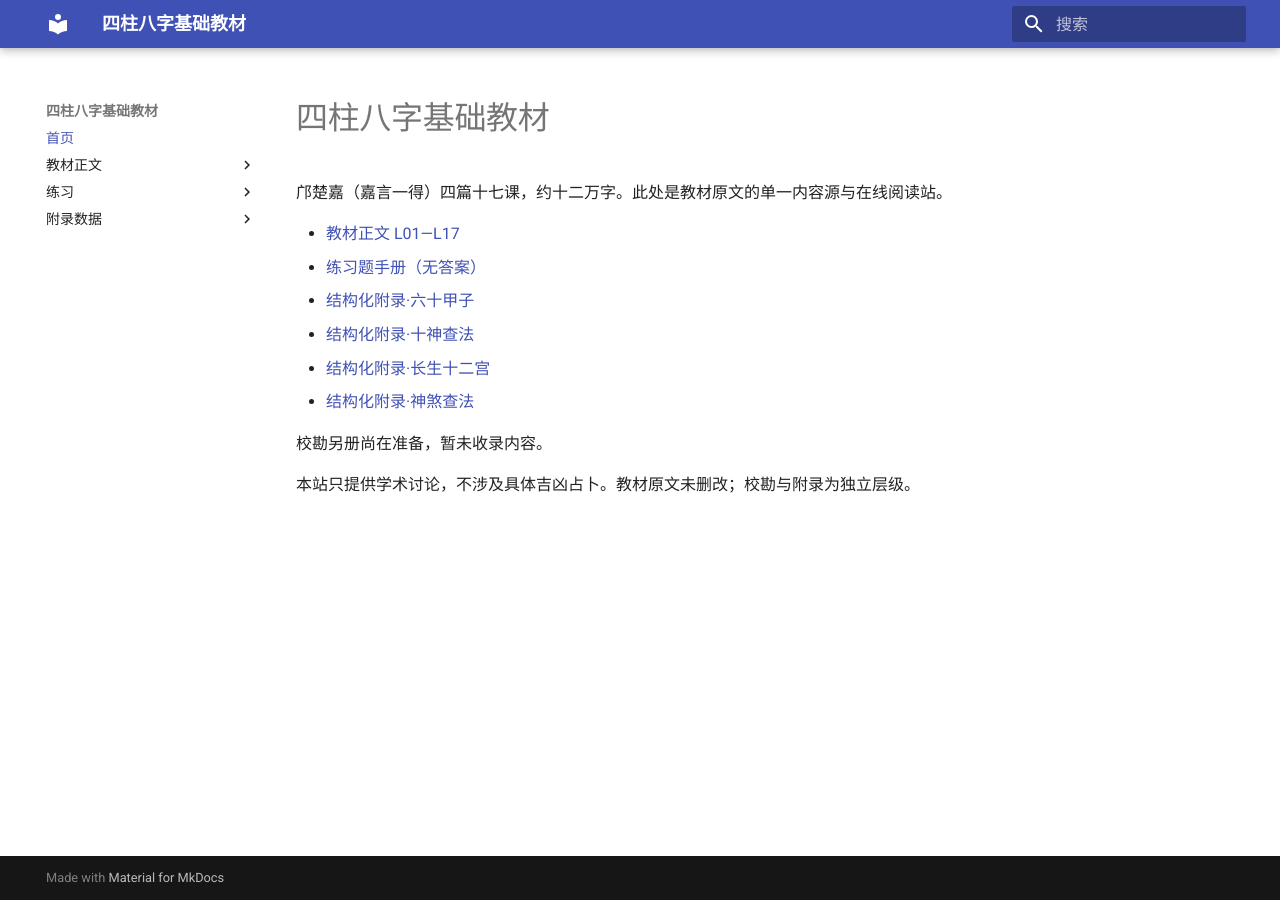
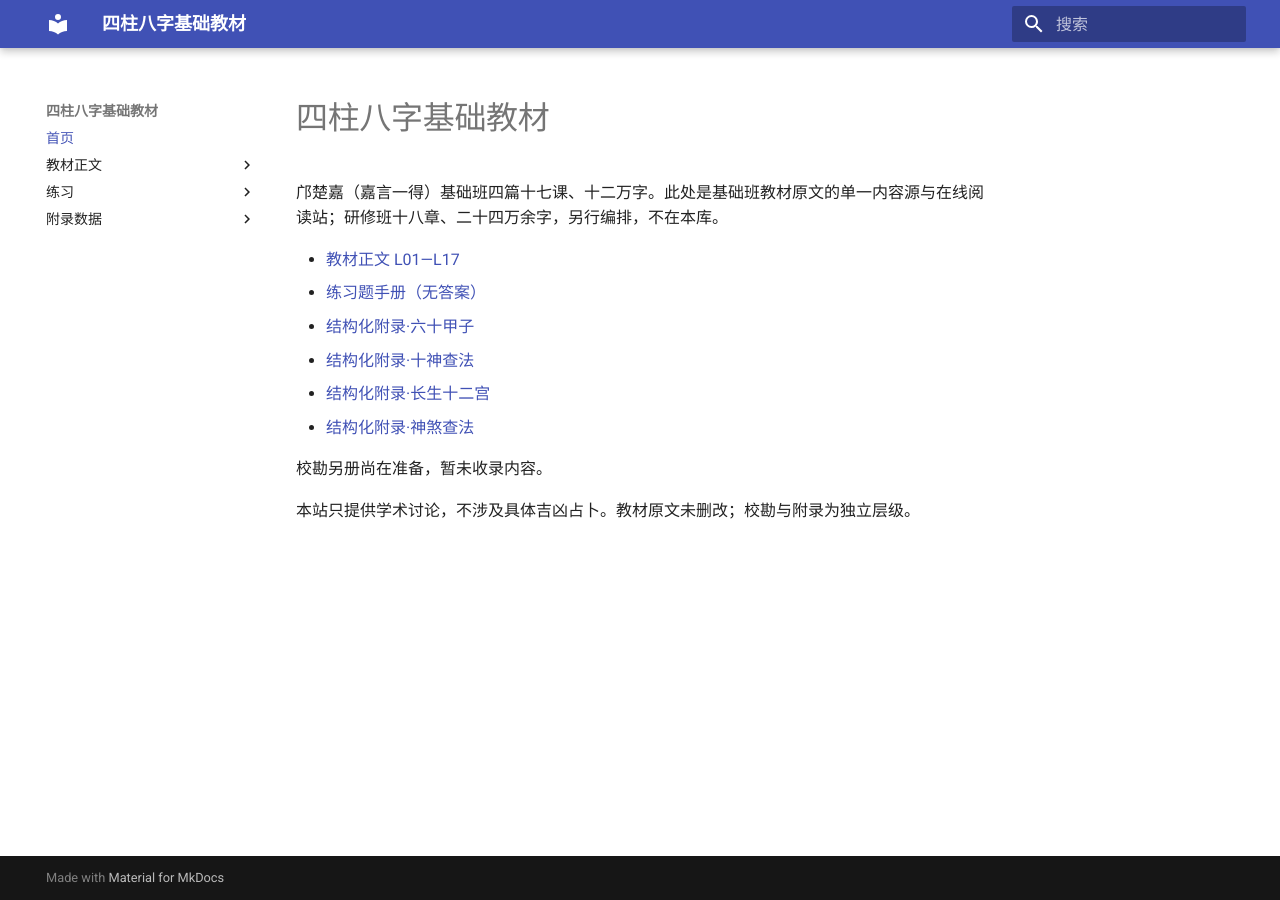
Before and after one commit to Kuangchujia/bazi-textbook, an MkDocs documentation site: the page built from docs/index.md, in a window 1280 px wide. Built offline with MkDocs 1.6.1 and Material for MkDocs 9.7.7, drawn with Linux system fonts in a browser that asks for light colours.

Commit message:
docs: 统一教材口径

```diff
--- a/docs/index.md
+++ b/docs/index.md
@@ -1,6 +1,6 @@
 # 四柱八字基础教材
 
-邝楚嘉（嘉言一得）四篇十七课，约十二万字。此处是教材原文的单一内容源与在线阅读站。
+邝楚嘉（嘉言一得）基础班四篇十七课、十二万字。此处是基础班教材原文的单一内容源与在线阅读站；研修班十八章、二十四万余字，另行编排，不在本库。
 
 - [教材正文 L01—L17](textbook/L01.md)
 - [练习题手册（无答案）](exercises/README.md)
```
